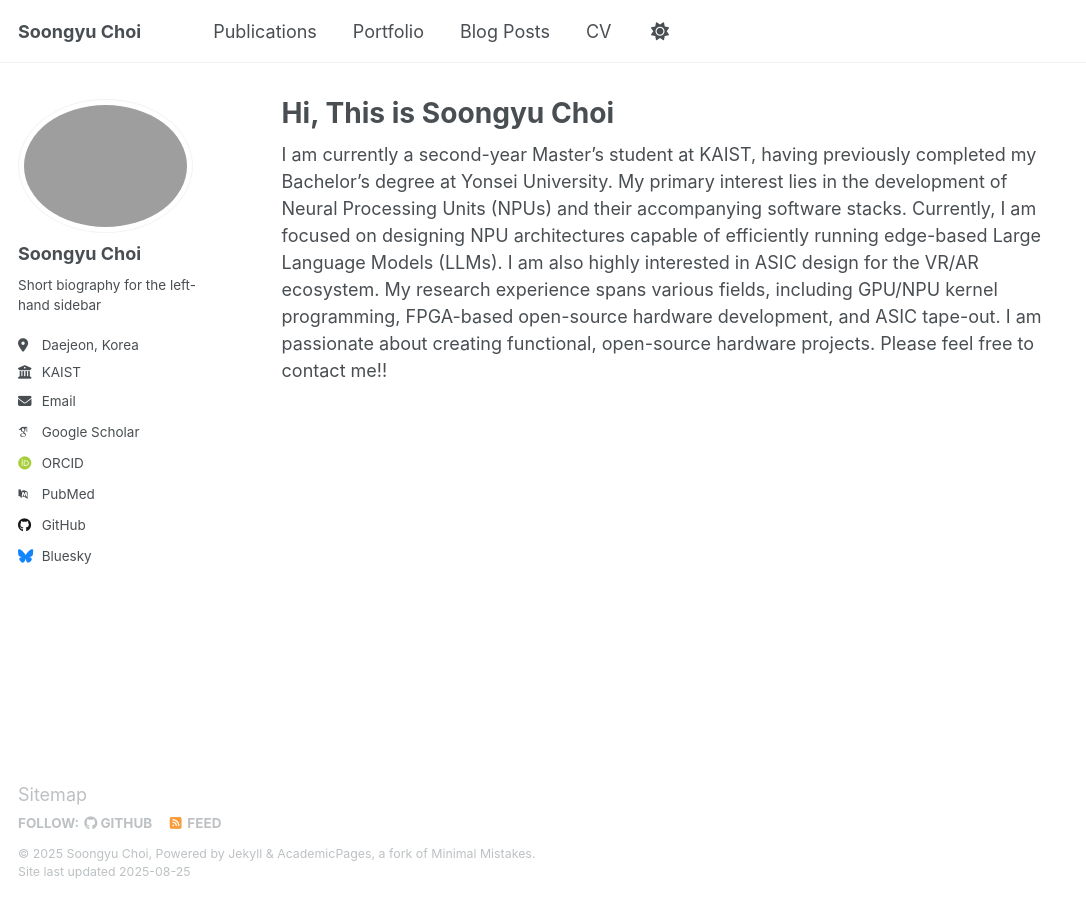
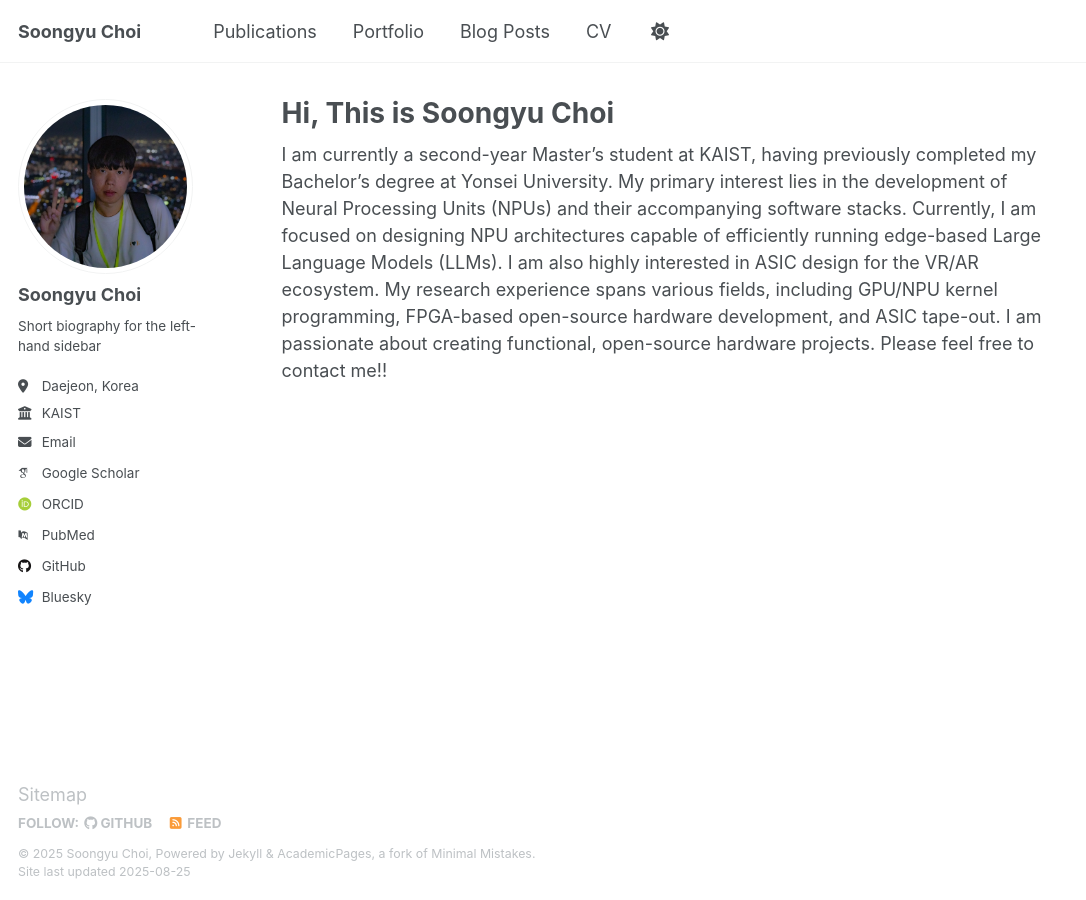
Before and after one commit to Gyu1291/Gyu1291.github.io, a Jekyll site: the page built from _pages/about.md, in a window 1280 px wide. Shown: the whole page, without its empty margins (0-1086 px from the left). Built offline with Jekyll 4.4.1, drawn with Linux system fonts in a browser that asks for light colours; some web fonts are replaced.

Commit message:
fix(*): my_photo.jpg

```diff
--- a/_config.yml
+++ b/_config.yml
@@ -22,7 +22,7 @@
 #               Additional customization can be done by editing /_includes/author-profile.html
 author:
   # Biographic information
-  avatar           : "my_photo.png"
+  avatar           : "my_photo.jpg"
   name             : "Soongyu Choi"
   pronouns         : # example: "she/her"
   bio              : "Short biography for the left-hand sidebar"
```
